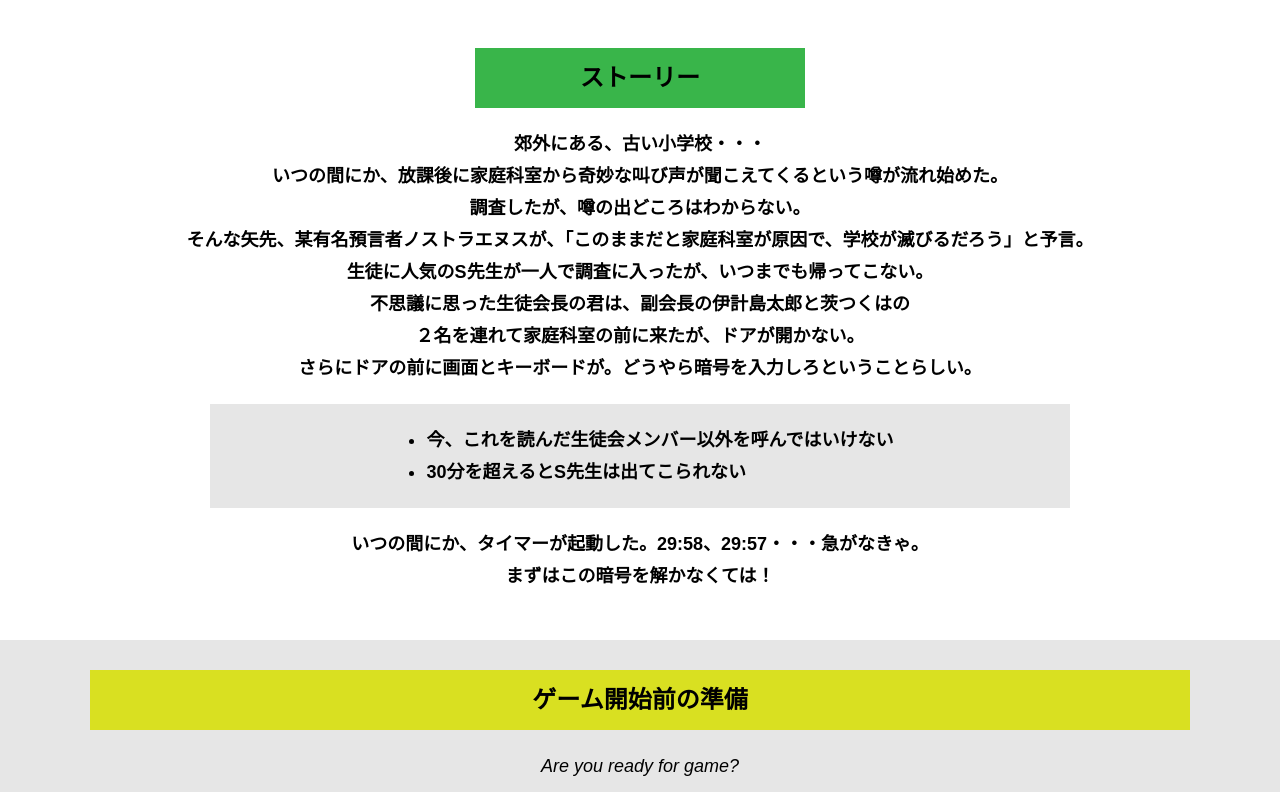
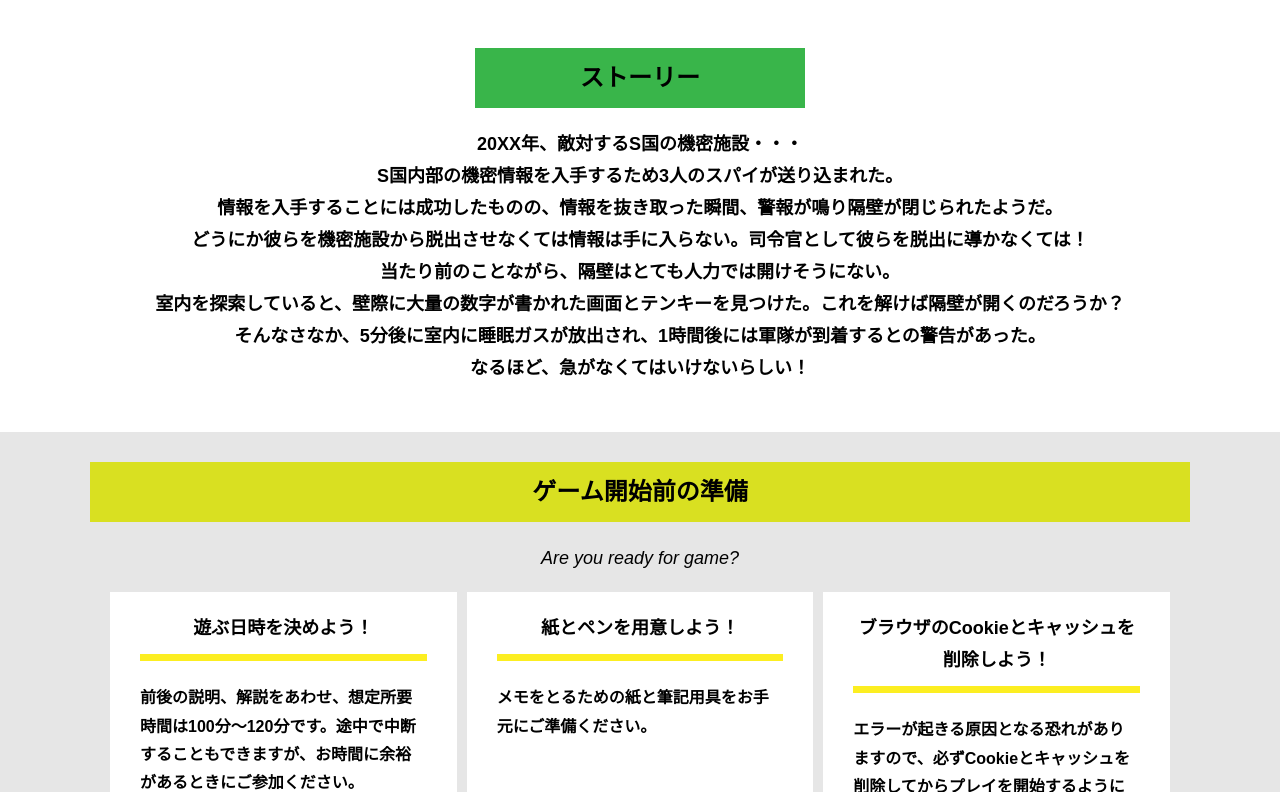
Before and after one commit to jvc1833/alfa-fukuoka-9, a plain HTML site: page index.html in a window 1280 px wide. Shown: the part 543-1335 px from the top of the page. Drawn offline with Linux system fonts and the light colour scheme.

Commit message:
Update index.html

```diff
--- a/index.html
+++ b/index.html
@@ -4,7 +4,7 @@
   <meta charset="UTF-8">
   <meta http-equiv="X-UA-Compatible" content="IE=edge">
   <meta name="viewport" content="width=device-width, initial-scale=1.0">
-  <title>封鎖された家庭科室からの脱出 │ Project N</title>
+  <title>スパイ脱出 機密施設から逃げ出せ │ Project N</title>
   <link rel="stylesheet" href="assets/css/normalize.css">
   <link rel="stylesheet" href="assets/css/style.css">
 </head>
@@ -22,29 +22,21 @@
     </div>
   </header>
   <main class="main index-page">
-    <!-- タイトルエリア　ここから -->
-    <h1 class="main-title"><img src="assets/images/top-image.png" alt="Presented by SCRAP×N・S高リアル脱出ゲーム制作PJ 封鎖された図工室からの脱出"></h1>
+    <!-- タイトルエリア　ここから 1200x450-->
+    <h1 class="main-title"><img src="assets/images/top-image.png" alt="Presented by SCRAP×N・S高リアル脱出ゲーム制作PJ スパイ脱出 機密施設から逃げ出せ"></h1>
     <!-- タイトルエリア　ここまで -->
     <section class="section section--story">
       <div class="container">
         <h2 class="section-title section-title--keycolor section-title--story">ストーリー</h2>
         <div class="story">
-          <p class="text-center">郊外にある、古い小学校・・・<br>
-            いつの間にか、放課後に家庭科室から奇妙な叫び声が聞こえてくるという噂が流れ始めた。<br>
-            調査したが、噂の出どころはわからない。<br>
-            そんな矢先、某有名預言者ノストラエヌスが、「このままだと家庭科室が原因で、学校が滅びるだろう」と予言。<br>
-            生徒に人気のS先生が一人で調査に入ったが、いつまでも帰ってこない。<br>
-            不思議に思った生徒会長の君は、副会長の伊計島太郎と茨つくはの<br>
-            ２名を連れて家庭科室の前に来たが、ドアが開かない。<br>
-            さらにドアの前に画面とキーボードが。どうやら暗号を入力しろということらしい。</p>
-          <div class="story__note__outer bg-color--gray">
-            <ul class="story__note">
-              <li>今、これを読んだ生徒会メンバー以外を呼んではいけない</li>
-              <li>30分を超えるとS先生は出てこられない</li>
-            </ul>
-          </div>
-          <p class="text-center">いつの間にか、タイマーが起動した。29:58、29:57・・・急がなきゃ。<br>
-            まずはこの暗号を解かなくては！</p>
+          <p class="text-center">20XX年、敵対するS国の機密施設・・・<br>
+            S国内部の機密情報を入手するため3人のスパイが送り込まれた。<br>
+            情報を入手することには成功したものの、情報を抜き取った瞬間、警報が鳴り隔壁が閉じられたようだ。<br>
+            どうにか彼らを機密施設から脱出させなくては情報は手に入らない。司令官として彼らを脱出に導かなくては！<br>
+            当たり前のことながら、隔壁はとても人力では開けそうにない。<br>
+            室内を探索していると、壁際に大量の数字が書かれた画面とテンキーを見つけた。これを解けば隔壁が開くのだろうか？<br>
+            そんなさなか、5分後に室内に睡眠ガスが放出され、1時間後には軍隊が到着するとの警告があった。<br>
+            なるほど、急がなくてはいけないらしい！</p>
         </div>
       </div>
     </section>
@@ -120,6 +112,7 @@
       </div>
     </section>
   </main>
+  <!-- 以下はいじらない！！！ -->
   <footer class="footer section bg-color--gray">
     <div class="container">
       <p class="text-center">授業主催： N・S高<br>協力：株式会社SCRAP<br>企画制作：N・S高生</p>
```
